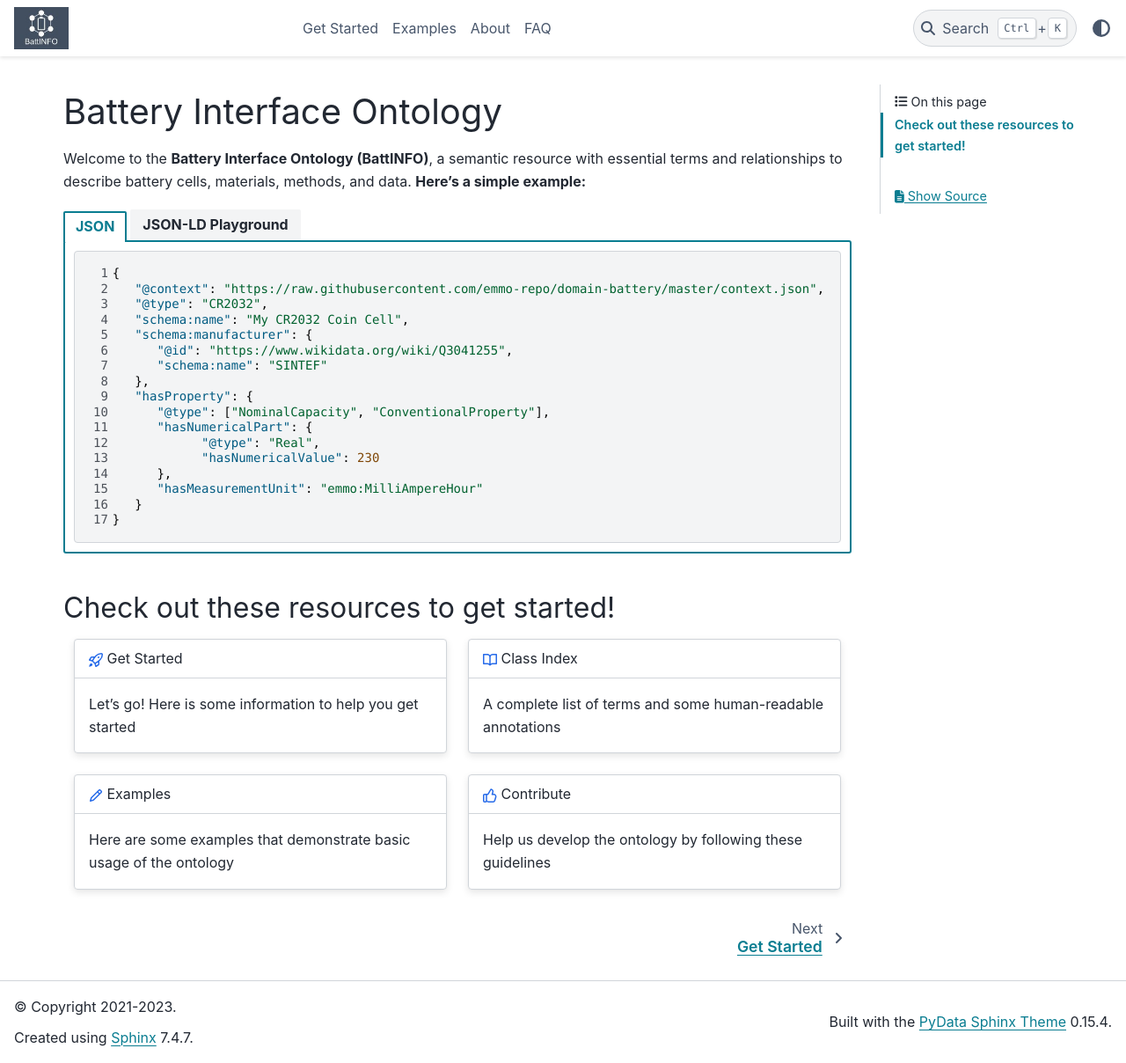
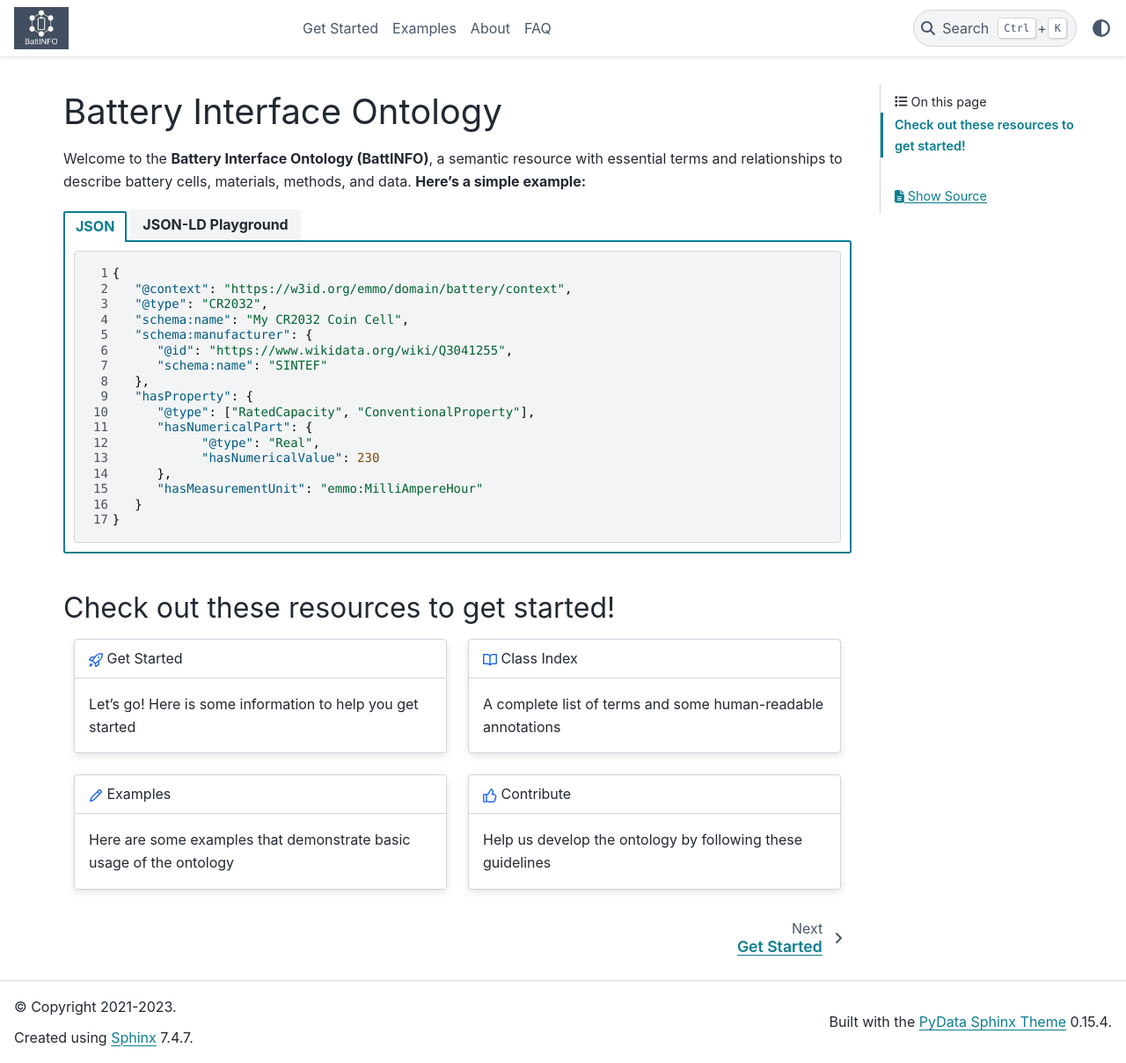
Before and after one commit to BIG-MAP/BattINFO, a Sphinx documentation site: the page built from sphinx/index.rst, in a window 1280 px wide and 1208 px high. Shown: the whole window at 88% size. Built offline with Sphinx 7.4.7 and the PyData theme 0.15.4, drawn with Linux system fonts in a browser that asks for light colours; pages that are not in the unit, such as notebooks, are missing from menus.

Commit message:
Update index.rst
fix bug in example JSON-LD context

```diff
--- a/sphinx/index.rst
+++ b/sphinx/index.rst
@@ -22,7 +22,7 @@ Welcome to the **Battery Interface Ontology (BattINFO)**, a semantic resource wi
          :linenos:
 
          {
-            "@context": "https://raw.githubusercontent.com/emmo-repo/domain-battery/master/context.json",
+            "@context": "https://w3id.org/emmo/domain/battery/context",
             "@type": "CR2032",
             "schema:name": "My CR2032 Coin Cell",
             "schema:manufacturer": {
@@ -30,7 +30,7 @@ Welcome to the **Battery Interface Ontology (BattINFO)**, a semantic resource wi
                "schema:name": "SINTEF"
             },
             "hasProperty": {
-               "@type": ["NominalCapacity", "ConventionalProperty"],
+               "@type": ["RatedCapacity", "ConventionalProperty"],
                "hasNumericalPart": {
                      "@type": "Real",
                      "hasNumericalValue": 230
@@ -44,7 +44,7 @@ Welcome to the **Battery Interface Ontology (BattINFO)**, a semantic resource wi
       .. raw:: html
 
          <div style="position: relative; padding-top: 56.25%; height: 0;">
-            <iframe src="https://json-ld.org/playground/#startTab=tab-table&json-ld=%7B%22%40context%22%3A%22https%3A%2F%2Fraw.githubusercontent.com%2Femmo-repo%2Fdomain-battery%2Fmaster%2Fcontext.json%22%2C%22%40type%22%3A%22CR2032%22%2C%22schema%3Aname%22%3A%22My%20CR2032%20Coin%20Cell%22%2C%22schema%3Amanufacturer%22%3A%7B%22%40id%22%3A%22https%3A%2F%2Fwww.wikidata.org%2Fwiki%2FQ3041255%22%2C%22schema%3Aname%22%3A%22SINTEF%22%7D%2C%22hasProperty%22%3A%7B%22%40type%22%3A%5B%22NominalCapacity%22%2C%22ConventionalProperty%22%5D%2C%22hasNumericalPart%22%3A%7B%22%40type%22%3A%22Real%22%2C%22hasNumericalValue%22%3A230%7D%2C%22hasMeasurementUnit%22%3A%22emmo%3AMilliAmpereHour%22%7D%7D" style="position: absolute; top: 0; left: 0; width: 100%; height: 100%;" frameborder="0" allowfullscreen></iframe>
+            <iframe src="https://json-ld.org/playground/#startTab=tab-canonized&json-ld=%7B%22%40context%22%3A%22https%3A%2F%2Fw3id.org%2Femmo%2Fdomain%2Fbattery%2Fcontext%22%2C%22%40type%22%3A%22CR2032%22%2C%22schema%3Aname%22%3A%22My%20CR2032%20Coin%20Cell%22%2C%22schema%3Amanufacturer%22%3A%7B%22%40id%22%3A%22https%3A%2F%2Fwww.wikidata.org%2Fwiki%2FQ3041255%22%2C%22schema%3Aname%22%3A%22SINTEF%22%7D%2C%22hasProperty%22%3A%7B%22%40type%22%3A%5B%22RatedCapacity%22%2C%22ConventionalProperty%22%5D%2C%22hasNumericalPart%22%3A%7B%22%40type%22%3A%22Real%22%2C%22hasNumericalValue%22%3A230%7D%2C%22hasMeasurementUnit%22%3A%22emmo%3AMilliAmpereHour%22%7D%7D" style="position: absolute; top: 0; left: 0; width: 100%; height: 100%;" frameborder="0" allowfullscreen></iframe>
          </div>
 
 
```
